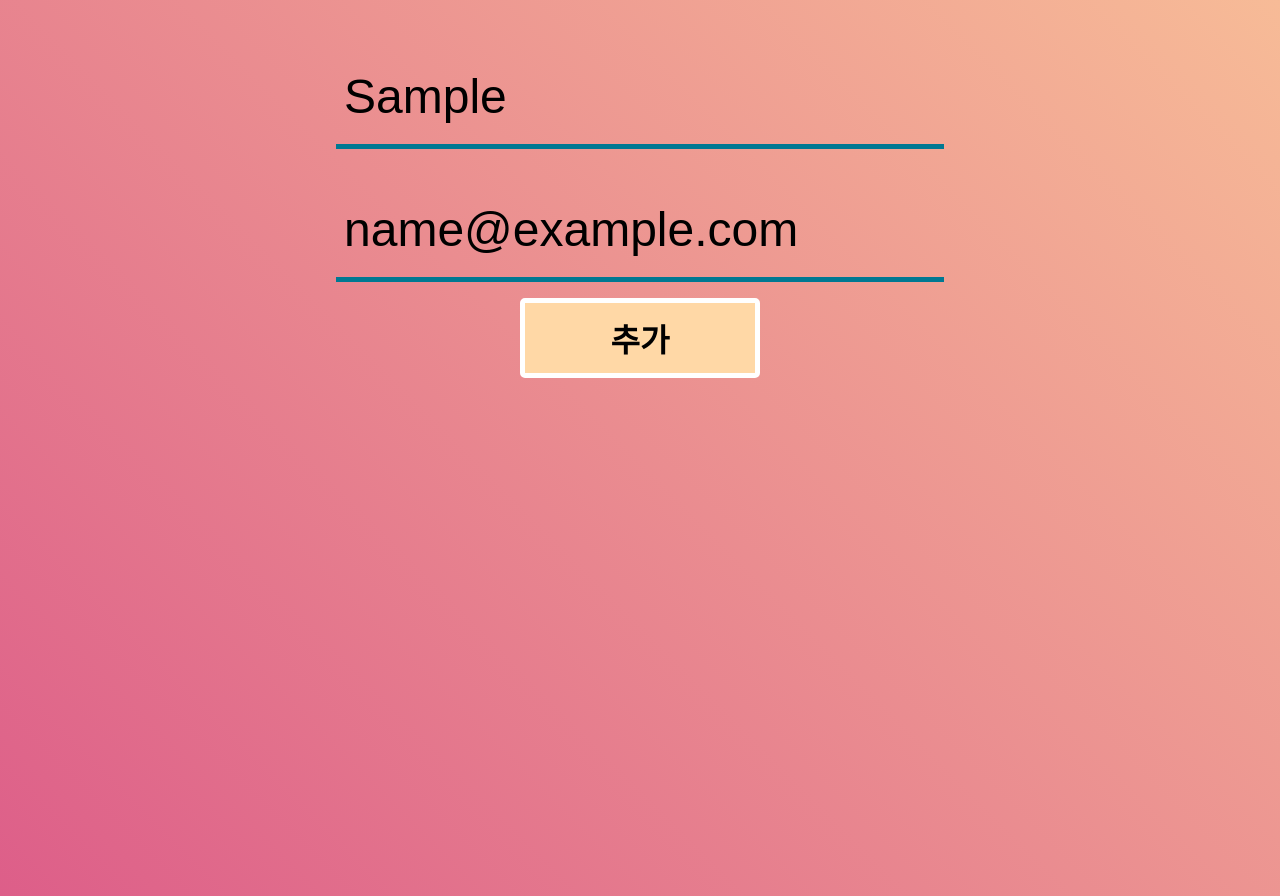
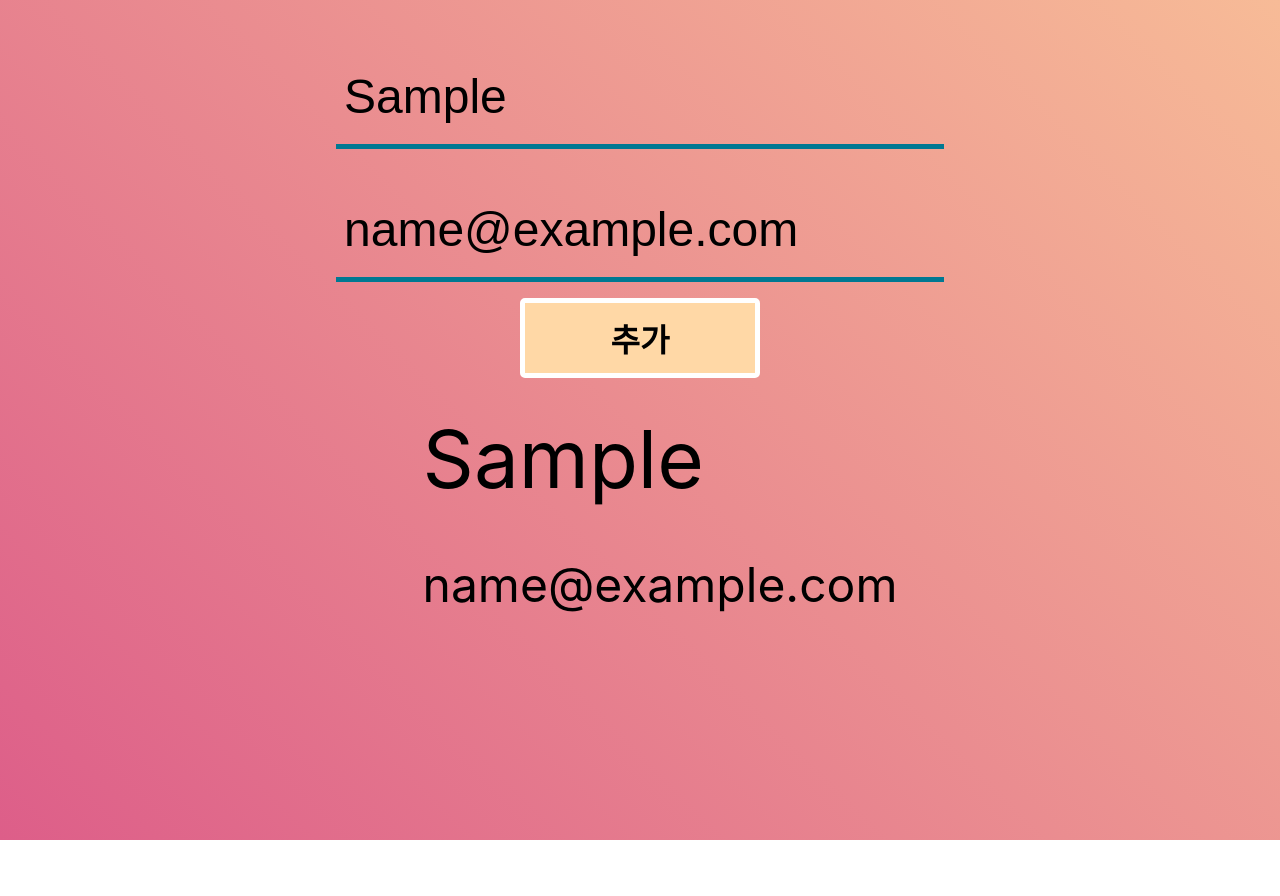
Before and after one commit to jjunnnys/ppby-react, a React (Create React App) app: page / in a window 1280 px wide. Both pictures are taken after typing "Sample", "name@example.com" into the empty fields and a click on the button "추가". After the commit the page ends 840 px from the top, so only its background shows below. Built offline with nearby package versions, Linux system fonts and the light colour scheme.

Commit message:
Add UserList components

```diff
--- a/src/App.js
+++ b/src/App.js
@@ -1,6 +1,7 @@
 import React, { useState } from 'react';
 import './styles.css';
 import Info from './components/Info';
+import UserList from './components/UserList';
 
 function App() {
   const [info, setInfo] = useState({
@@ -32,6 +33,7 @@ function App() {
     <>
       <section className="inputSection">
         <Info onChange={onChage} onCreateInfo={onCreateInfo} />
+        <UserList infoList={infoList} />
       </section>
     </>
   );
--- /dev/null
+++ b/src/components/UserList.js
@@ -0,0 +1,30 @@
+import React from 'react';
+import styled from 'styled-components';
+
+const InfoLi = styled.li`
+  list-style: none;
+  dt {
+    font-size: 5rem;
+  }
+  dl {
+    font-size: 3rem;
+  }
+  & + & {
+    margin-top: 2rem;
+  }
+`;
+
+const UserList = ({ infoList }) => {
+  return (
+    <ul>
+      {infoList.map((info) => (
+        <InfoLi>
+          <dt>{info.username}</dt>
+          <dl>{info.email}</dl>
+        </InfoLi>
+      ))}
+    </ul>
+  );
+};
+
+export default UserList;
--- a/src/index.css
+++ b/src/index.css
@@ -6,7 +6,7 @@ body {
   -webkit-font-smoothing: antialiased;
   -moz-osx-font-smoothing: grayscale;
   background-image: linear-gradient(45deg, #dd5e89, #f7bb97);
-  overflow-y: hidden;
+  height: 100%;
 }
 
 code {
--- a/src/styles.css
+++ b/src/styles.css
@@ -2,9 +2,8 @@
   display: flex;
   flex-direction: column;
   align-items: center;
-
+  min-height: 93vh;
   width: auto;
-  height: 100vh;
   padding: 3rem;
 }
 
```
